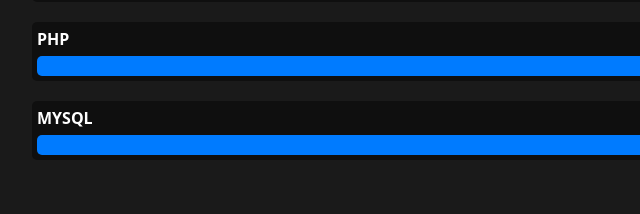
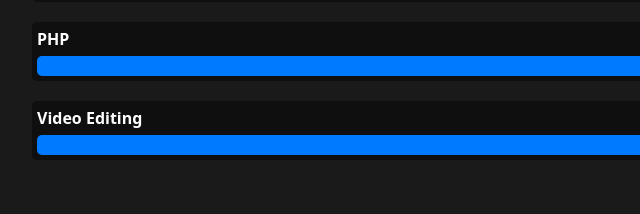
Before and after one commit to Alexgithub1998/portfoliobootstrapproject1, a plain HTML site: page index.html in a window 1280 px wide. Shown: the part 2966-3180 px from the top of the page, 50-690 px from the left. Drawn offline with nearby package versions, Linux system fonts and the light colour scheme.

Commit message:
Update index.html

```diff
--- a/index.html
+++ b/index.html
@@ -529,7 +529,7 @@ footer {
             <div class="skill-progress" data-progress="89%" style="--final-width: 89%"></div>
         </div>
         <div class="skill-bar">
-            <span class="skill-label">MYSQL</span>
+            <span class="skill-label">Video Editing</span>
             <div class="skill-progress" data-progress="88%" style="--final-width: 88%"></div>
         </div>
 
```
